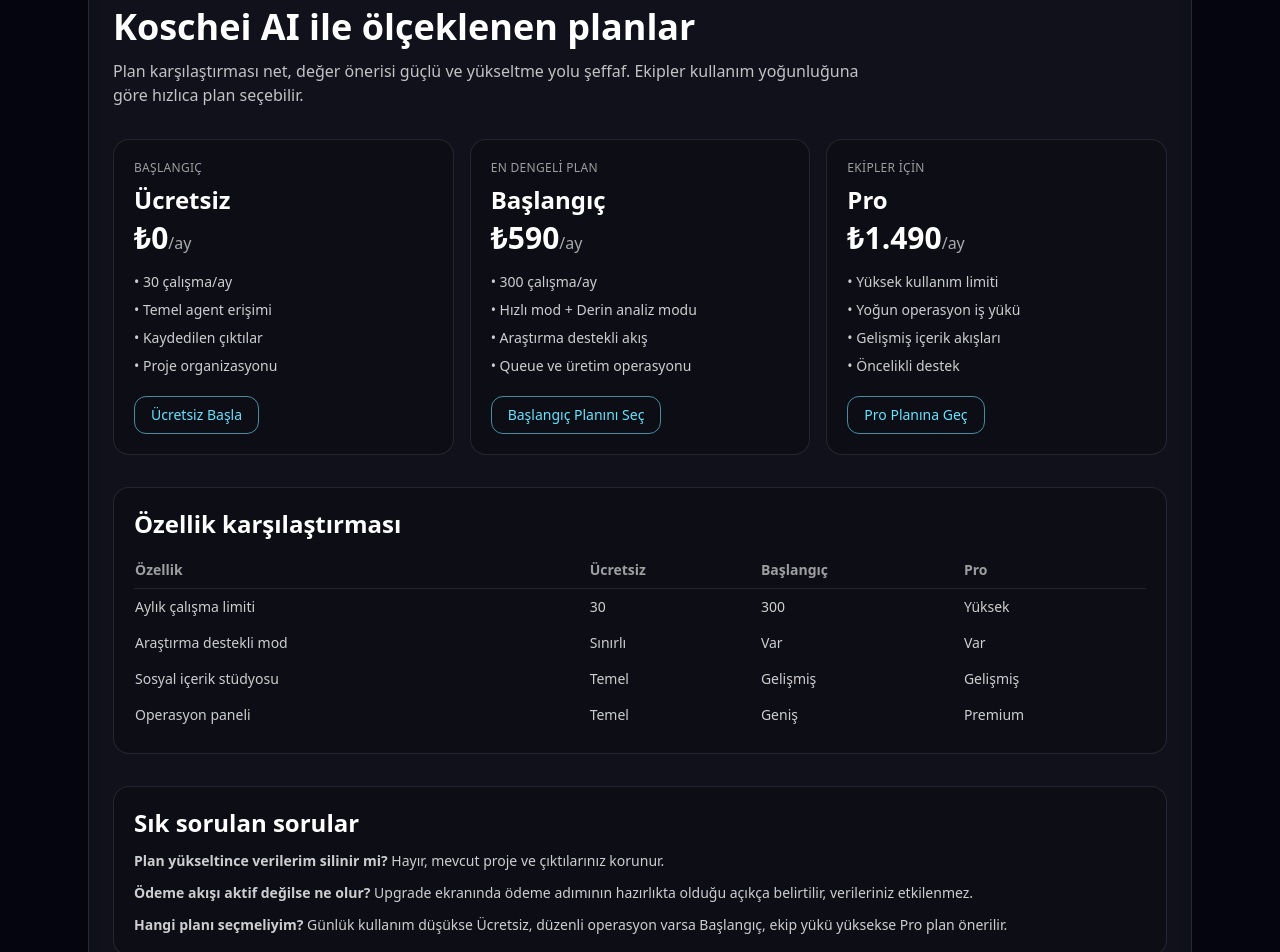
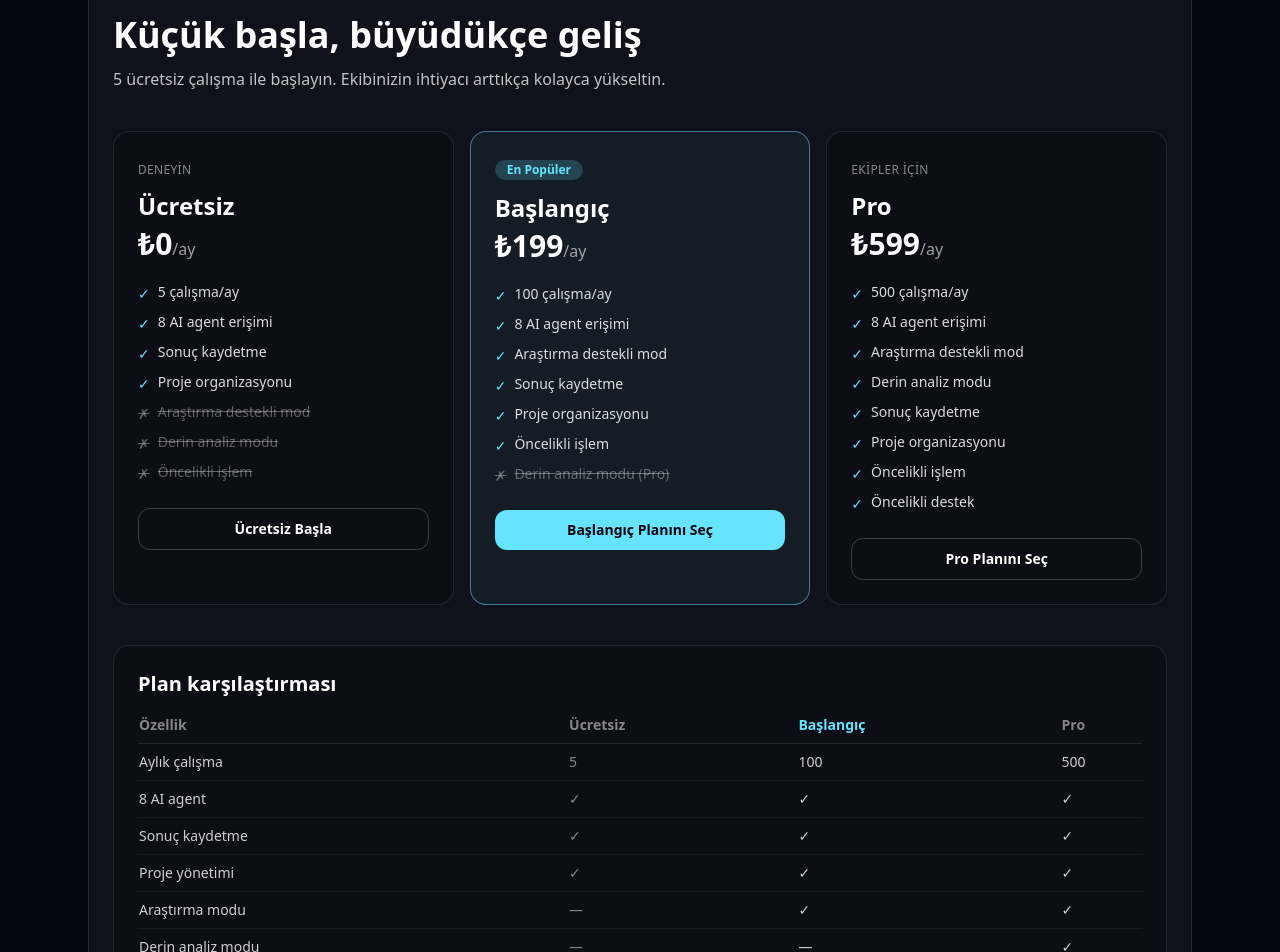
Before and after one commit to bugsbuny243/adgenius-ai, a Next.js app in the folder frontend/: page /pricing in a window 1280 px wide. Shown: the part 160-1112 px from the top of the page. Built offline with nearby package versions, Linux system fonts and the light colour scheme.

Commit message:
Update page.tsx

```diff
--- a/frontend/app/pricing/page.tsx
+++ b/frontend/app/pricing/page.tsx
@@ -2,55 +2,208 @@
 import { PublicSiteNav } from '@/components/public-site-nav';
 
 const plans = [
-  { name: 'Ücretsiz', badge: 'Başlangıç', price: '₺0', period: '/ay', features: ['30 çalışma/ay', 'Temel agent erişimi', 'Kaydedilen çıktılar', 'Proje organizasyonu'], cta: { href: '/signup', label: 'Ücretsiz Başla' } },
-  { name: 'Başlangıç', badge: 'En dengeli plan', price: '₺590', period: '/ay', features: ['300 çalışma/ay', 'Hızlı mod + Derin analiz modu', 'Araştırma destekli akış', 'Queue ve üretim operasyonu'], cta: { href: '/upgrade', label: 'Başlangıç Planını Seç' } },
-  { name: 'Pro', badge: 'Ekipler için', price: '₺1.490', period: '/ay', features: ['Yüksek kullanım limiti', 'Yoğun operasyon iş yükü', 'Gelişmiş içerik akışları', 'Öncelikli destek'], cta: { href: '/upgrade', label: 'Pro Planına Geç' } }
+  {
+    name: 'Ücretsiz',
+    badge: 'Deneyin',
+    price: '₺0',
+    period: '/ay',
+    highlight: false,
+    features: [
+      '5 çalışma/ay',
+      '8 AI agent erişimi',
+      'Sonuç kaydetme',
+      'Proje organizasyonu',
+    ],
+    notIncluded: [
+      'Araştırma destekli mod',
+      'Derin analiz modu',
+      'Öncelikli işlem',
+    ],
+    cta: { href: '/signup', label: 'Ücretsiz Başla' }
+  },
+  {
+    name: 'Başlangıç',
+    badge: 'En Popüler',
+    price: '₺199',
+    period: '/ay',
+    highlight: true,
+    features: [
+      '100 çalışma/ay',
+      '8 AI agent erişimi',
+      'Araştırma destekli mod',
+      'Sonuç kaydetme',
+      'Proje organizasyonu',
+      'Öncelikli işlem',
+    ],
+    notIncluded: [
+      'Derin analiz modu (Pro)',
+    ],
+    cta: { href: '/upgrade?plan=starter', label: 'Başlangıç Planını Seç' }
+  },
+  {
+    name: 'Pro',
+    badge: 'Ekipler İçin',
+    price: '₺599',
+    period: '/ay',
+    highlight: false,
+    features: [
+      '500 çalışma/ay',
+      '8 AI agent erişimi',
+      'Araştırma destekli mod',
+      'Derin analiz modu',
+      'Sonuç kaydetme',
+      'Proje organizasyonu',
+      'Öncelikli işlem',
+      'Öncelikli destek',
+    ],
+    notIncluded: [],
+    cta: { href: '/upgrade?plan=pro', label: 'Pro Planını Seç' }
+  }
+] as const;
+
+const faq = [
+  {
+    q: 'Çalışma (run) nedir?',
+    a: 'Her agent çalıştırması 1 run sayılır. İçerik yazarı, araştırma, e-posta gibi tüm agentlar aynı run havuzunu kullanır.'
+  },
+  {
+    q: 'Limit dolduğunda ne olur?',
+    a: 'Agentlar o ay için devre dışı kalır. Verileriniz silinmez. Bir sonraki ay başında limit sıfırlanır veya planınızı yükseltebilirsiniz.'
+  },
+  {
+    q: 'Plan yükseltince verilerim silinir mi?',
+    a: 'Hayır. Tüm proje, çıktı ve çalışma geçmişiniz korunur.'
+  },
+  {
+    q: 'Ödeme güvenli mi?',
+    a: 'Ödeme altyapısı yakında aktif olacak. Güvenli TL ödeme ile çalışacak.'
+  },
+  {
+    q: 'İstediğimde iptal edebilir miyim?',
+    a: 'Evet, istediğiniz zaman iptal edebilirsiniz. İptal sonraki dönemden itibaren geçerli olur.'
+  },
 ] as const;
 
 export default function PricingPage() {
   return (
-    <main className="panel space-y-8">
+    <main className="panel space-y-10">
       <PublicSiteNav />
+
       <section className="space-y-3">
         <p className="text-sm uppercase tracking-[0.2em] text-lilac">Fiyatlandırma</p>
-        <h1 className="text-4xl font-bold">Koschei AI ile ölçeklenen planlar</h1>
-        <p className="max-w-3xl text-white/75">Plan karşılaştırması net, değer önerisi güçlü ve yükseltme yolu şeffaf. Ekipler kullanım yoğunluğuna göre hızlıca plan seçebilir.</p>
+        <h1 className="text-4xl font-bold">Küçük başla, büyüdükçe geliş</h1>
+        <p className="max-w-2xl text-white/75">
+          5 ücretsiz çalışma ile başlayın. Ekibinizin ihtiyacı arttıkça kolayca yükseltin.
+        </p>
       </section>
 
       <section className="grid gap-4 lg:grid-cols-3">
         {plans.map((plan) => (
-          <article key={plan.name} className="rounded-2xl border border-white/10 bg-black/20 p-5">
-            <p className="text-xs uppercase tracking-wide text-white/60">{plan.badge}</p>
-            <h2 className="mt-2 text-2xl font-semibold">{plan.name}</h2>
-            <p className="mt-1 text-3xl font-bold">{plan.price}<span className="text-base font-medium text-white/65">{plan.period}</span></p>
-            <ul className="mt-4 space-y-2 text-sm text-white/80">{plan.features.map((feature) => <li key={feature}>• {feature}</li>)}</ul>
-            <Link href={plan.cta.href} className="mt-5 inline-flex rounded-xl border border-neon/60 px-4 py-2 text-sm text-neon hover:bg-neon/10">{plan.cta.label}</Link>
+          <article
+            key={plan.name}
+            className={`rounded-2xl border p-6 ${
+              plan.highlight
+                ? 'border-neon/50 bg-neon/5'
+                : 'border-white/10 bg-black/20'
+            }`}
+          >
+            {plan.highlight && (
+              <span className="mb-3 inline-block rounded-full bg-neon/20 px-3 py-0.5 text-xs font-semibold text-neon">
+                {plan.badge}
+              </span>
+            )}
+            {!plan.highlight && (
+              <span className="mb-3 inline-block text-xs text-white/50 uppercase tracking-wide">
+                {plan.badge}
+              </span>
+            )}
+
+            <h2 className="text-2xl font-semibold">{plan.name}</h2>
+            <p className="mt-1 text-3xl font-bold">
+              {plan.price}
+              <span className="text-base font-normal text-white/60">{plan.period}</span>
+            </p>
+
+            <ul className="mt-5 space-y-2 text-sm">
+              {plan.features.map((f) => (
+                <li key={f} className="flex items-start gap-2 text-white/85">
+                  <span className="mt-0.5 text-neon">✓</span>
+                  {f}
+                </li>
+              ))}
+              {plan.notIncluded.map((f) => (
+                <li key={f} className="flex items-start gap-2 text-white/35 line-through">
+                  <span className="mt-0.5">✗</span>
+                  {f}
+                </li>
+              ))}
+            </ul>
+
+            <Link
+              href={plan.cta.href}
+              className={`mt-6 inline-flex w-full items-center justify-center rounded-xl px-4 py-2.5 text-sm font-semibold transition ${
+                plan.highlight
+                  ? 'bg-neon text-ink hover:bg-neon/90'
+                  : 'border border-white/20 hover:border-neon hover:text-neon'
+              }`}
+            >
+              {plan.cta.label}
+            </Link>
           </article>
         ))}
       </section>
 
-      <section className="rounded-2xl border border-white/10 bg-black/20 p-5">
-        <h2 className="text-2xl font-semibold">Özellik karşılaştırması</h2>
-        <div className="mt-3 overflow-auto text-sm">
-          <table className="w-full min-w-[640px] border-collapse">
-            <thead><tr className="text-left text-white/60"><th className="border-b border-white/10 py-2">Özellik</th><th className="border-b border-white/10 py-2">Ücretsiz</th><th className="border-b border-white/10 py-2">Başlangıç</th><th className="border-b border-white/10 py-2">Pro</th></tr></thead>
+      {/* Karşılaştırma tablosu */}
+      <section className="rounded-2xl border border-white/10 bg-black/20 p-6">
+        <h2 className="mb-4 text-xl font-semibold">Plan karşılaştırması</h2>
+        <div className="overflow-auto">
+          <table className="w-full min-w-[560px] border-collapse text-sm">
+            <thead>
+              <tr className="text-left text-white/50">
+                <th className="border-b border-white/10 pb-2 pr-4">Özellik</th>
+                <th className="border-b border-white/10 pb-2 pr-4">Ücretsiz</th>
+                <th className="border-b border-white/10 pb-2 pr-4 text-neon">Başlangıç</th>
+                <th className="border-b border-white/10 pb-2">Pro</th>
+              </tr>
+            </thead>
             <tbody className="text-white/80">
-              <tr><td className="py-2">Aylık çalışma limiti</td><td>30</td><td>300</td><td>Yüksek</td></tr>
-              <tr><td className="py-2">Araştırma destekli mod</td><td>Sınırlı</td><td>Var</td><td>Var</td></tr>
-              <tr><td className="py-2">Sosyal içerik stüdyosu</td><td>Temel</td><td>Gelişmiş</td><td>Gelişmiş</td></tr>
-              <tr><td className="py-2">Operasyon paneli</td><td>Temel</td><td>Geniş</td><td>Premium</td></tr>
+              {[
+                ['Aylık çalışma', '5', '100', '500'],
+                ['8 AI agent', '✓', '✓', '✓'],
+                ['Sonuç kaydetme', '✓', '✓', '✓'],
+                ['Proje yönetimi', '✓', '✓', '✓'],
+                ['Araştırma modu', '—', '✓', '✓'],
+                ['Derin analiz modu', '—', '—', '✓'],
+                ['Öncelikli işlem', '—', '✓', '✓'],
+                ['Öncelikli destek', '—', '—', '✓'],
+              ].map(([feature, free, starter, pro]) => (
+                <tr key={feature}>
+                  <td className="border-b border-white/5 py-2 pr-4">{feature}</td>
+                  <td className="border-b border-white/5 py-2 pr-4 text-white/50">{free}</td>
+                  <td className="border-b border-white/5 py-2 pr-4">{starter}</td>
+                  <td className="border-b border-white/5 py-2">{pro}</td>
+                </tr>
+              ))}
             </tbody>
           </table>
         </div>
       </section>
 
-      <section className="rounded-2xl border border-white/10 bg-black/20 p-5">
-        <h2 className="text-2xl font-semibold">Sık sorulan sorular</h2>
-        <div className="mt-3 space-y-3 text-sm text-white/80">
-          <p><strong>Plan yükseltince verilerim silinir mi?</strong> Hayır, mevcut proje ve çıktılarınız korunur.</p>
-          <p><strong>Ödeme akışı aktif değilse ne olur?</strong> Upgrade ekranında ödeme adımının hazırlıkta olduğu açıkça belirtilir, verileriniz etkilenmez.</p>
-          <p><strong>Hangi planı seçmeliyim?</strong> Günlük kullanım düşükse Ücretsiz, düzenli operasyon varsa Başlangıç, ekip yükü yüksekse Pro plan önerilir.</p>
+      {/* SSS */}
+      <section className="space-y-3">
+        <h2 className="text-xl font-semibold">Sık sorulan sorular</h2>
+        <div className="grid gap-3 md:grid-cols-2">
+          {faq.map((item) => (
+            <article key={item.q} className="rounded-xl border border-white/10 bg-black/20 p-4">
+              <p className="font-medium text-white/90">{item.q}</p>
+              <p className="mt-1 text-sm text-white/65">{item.a}</p>
+            </article>
+          ))}
         </div>
+      </section>
+
+      <section className="text-center text-sm text-white/50">
+        <p>Koschei AI — Türkçe konuşan ekipler için AI agent platformu</p>
       </section>
     </main>
   );
```
